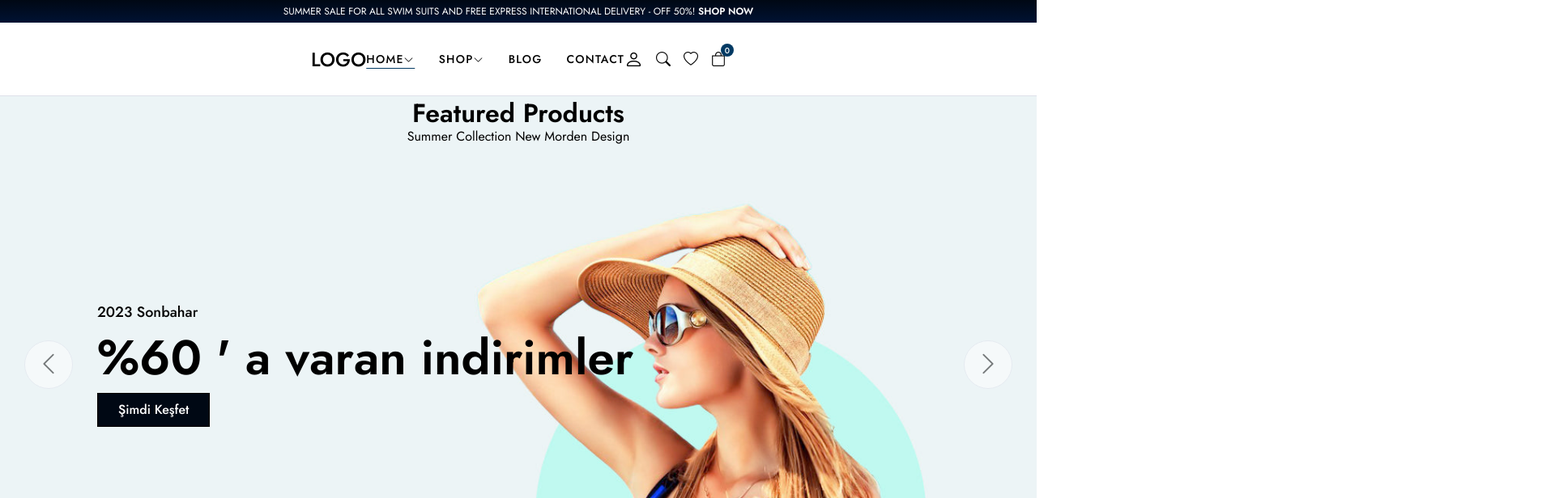
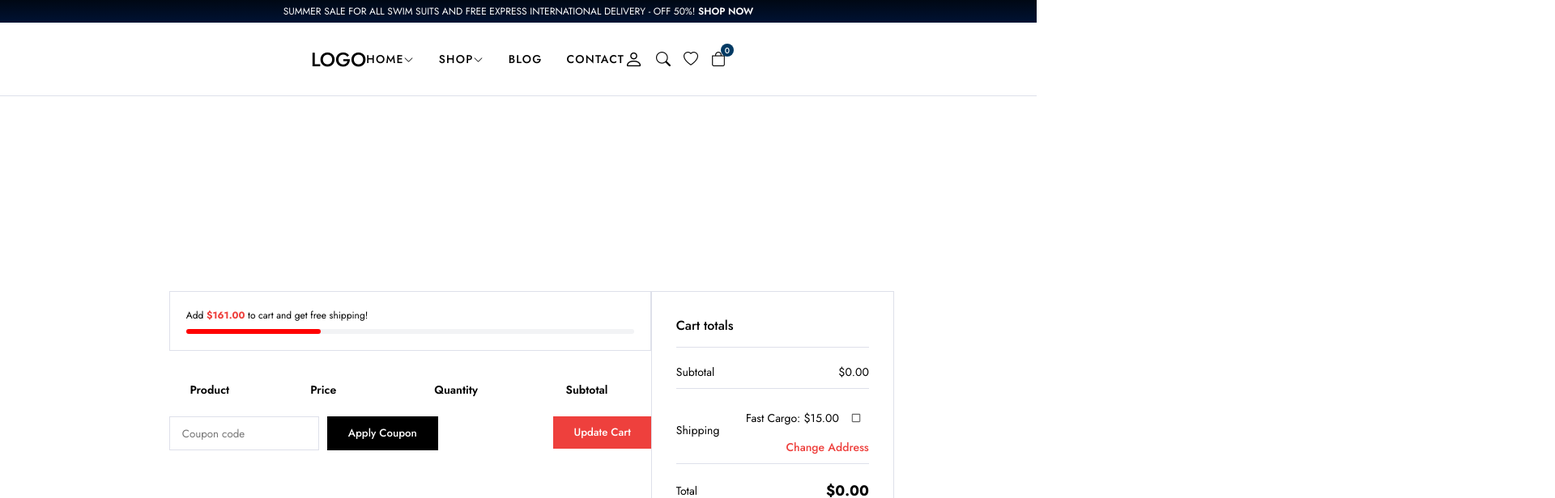
Before and after one commit to beyza-nur-turan/E-Commerce-App, a React (Vite) app in the folder frontend/E_Commerce_App/: page /card in a window 1280 px wide. Shown: the top 616 px of the page at 81% size, 1920 px wide, since content can reach past the window. Built offline with nearby package versions, Linux system fonts and the light colour scheme.

Commit message:
added route page and updated card and product pages

```diff
--- a/frontend/E_Commerce_App/package.json
+++ b/frontend/E_Commerce_App/package.json
@@ -19,6 +19,7 @@
     "formik": "^2.4.5",
     "react": "^18.2.0",
     "react-dom": "^18.2.0",
+    "react-router-dom": "^6.18.0",
     "react-slick": "^0.29.0",
     "slick-carousel": "^1.8.1"
   },
--- a/frontend/E_Commerce_App/src/App.jsx
+++ b/frontend/E_Commerce_App/src/App.jsx
@@ -12,23 +12,14 @@ import ContactPage from "./pages/ContactPage";
 import HomePage from "./pages/HomePage";
 import ProductDetailsPage from "./pages/ProductDetailsPage";
 import ShopPage from "./pages/ShopPage";
+import RouteFix from "./routes/Route";
 
 
 function App() {
 
   return <>
-  <HomePage/>
-  {/* <ShopPage/> */}
-  {/* <ContactPage/> */}
-  {/* <Auth/> */}
-  {/* <Login/> */}
-  {/* <Register/> */}
-  {/* <CardPage/> */}
-  {/* <BlogPage/> */}
-  {/* <Reviews/> */}
-  {/* <ProductDetailsPage/> */}
-  {/* <BlogDetailsPage /> */}
-  </>;
+  <RouteFix/>
+  </>
 }
 
 export default App;
--- a/frontend/E_Commerce_App/src/components/Card/CardItem.jsx
+++ b/frontend/E_Commerce_App/src/components/Card/CardItem.jsx
@@ -8,12 +8,12 @@ const CardItem = ({cardItem}) => {
         <td></td>
         <td className="card-image">
           <img src={cardItem.productItem.img.singleImage} alt="" />
-          <button className="bi bi-x delete-card" onClick={()=>removeFromCard(cardItem.productItem.id)} ></button>
+          <button style={{backgroundColor:"#EE403D"}} className="bi bi-x delete-card" onClick={()=>removeFromCard(cardItem.productItem.id)} ></button>
         </td>{console.log("card",cardItem.productItem.img.singleImage)}
         <td>{cardItem.productItem.name}</td>
-        <td>${cardItem.productItem.price.newPrice}</td>
-        <td className="product-quantity">1</td>
-        <td className="product-subtotal">$108.00</td>
+        <td>${cardItem.productItem.price.newPrice.toFixed(2)}</td>
+        <td className="product-quantity">{cardItem.quantity}</td>
+        <td className="product-subtotal">${(cardItem.productItem.price.newPrice*cardItem.quantity).toFixed(2)}</td>
       </tr>
     );
   };
--- a/frontend/E_Commerce_App/src/components/Card/CardTotals.jsx
+++ b/frontend/E_Commerce_App/src/components/Card/CardTotals.jsx
@@ -1,4 +1,25 @@
+import { useState } from "react";
+import { useCardContext } from "../../context/CardProvider";
+import Checkbox from '@mui/material/Checkbox';
+
 const CardTotals = () => {
+  const {cardItems}=useCardContext();
+  const[fastCargoChecked,setFastCargoChecked]=useState(false)
+
+  const cardItemsTotal=cardItems.map((item)=>{
+    const itemTotal=item.productItem.price.newPrice*item.quantity;
+    return itemTotal
+  })
+  const subTotals=cardItemsTotal.reduce((previousValue,currentValue)=>{
+    return previousValue+currentValue;
+  },0)//reduce ile toplama yapıldı ve başlangıç değeri 0 verildi
+  const cargoFee=15
+  const cardTotals=fastCargoChecked ? (cargoFee+subTotals).toFixed(2) : subTotals.toFixed(2)
+  console.log("total:",cardTotals)
+
+  console.log("subtotal:",subTotals)
+  console.log("cardTotal",cardItemsTotal)
+  console.log("fastcargo:",fastCargoChecked)
     return (
       <div className="card-totals">
         <h2>Cart totals</h2>
@@ -7,7 +28,7 @@ const CardTotals = () => {
             <tr className="card-subtotal">
               <th>Subtotal</th>
               <td>
-                <span id="subtotal">$316.00</span>
+                <span id="subtotal">${subTotals.toFixed(2)}</span>
               </td>
             </tr>
             <tr>
@@ -17,7 +38,8 @@ const CardTotals = () => {
                   <li>
                     <label>
                       Fast Cargo: $15.00
-                      <input type="checkbox" id="fast-cargo" />
+
+                      <Checkbox  checked={fastCargoChecked} onChange={()=>setFastCargoChecked(!fastCargoChecked)}  id="fast-cargo"  />
                     </label>
                   </li>
                   <li>
@@ -29,7 +51,7 @@ const CardTotals = () => {
             <tr>
               <th>Total</th>
               <td>
-                <strong id="card-total">$316.00</strong>
+                <strong id="card-total">${cardTotals}</strong>
               </td>
             </tr>
           </tbody>
--- a/frontend/E_Commerce_App/src/components/Modals/Search/Search.jsx
+++ b/frontend/E_Commerce_App/src/components/Modals/Search/Search.jsx
@@ -21,7 +21,7 @@ const Search = ({ isSearchShow, setIsSearchShow }) => {
           <div className="results">
             <a href="#" className="result-item">
               <img
-                src="img/products/product1/1.png"
+                src="/img/products/product1/1.png"
                 className="search-thumb"
                 alt=""
               />
@@ -33,7 +33,7 @@ const Search = ({ isSearchShow, setIsSearchShow }) => {
             </a>
             <a href="#" className="result-item">
               <img
-                src="img/products/product2/1.png"
+                src="/img/products/product2/1.png"
                 className="search-thumb"
                 alt=""
               />
--- a/frontend/E_Commerce_App/src/components/ProductDetails/Gallery/Gallery.jsx
+++ b/frontend/E_Commerce_App/src/components/ProductDetails/Gallery/Gallery.jsx
@@ -63,7 +63,7 @@ const Gallery = () => {
     <div className="product-gallery">
       {console.log("data:", ProductsData[0].img.thumbs[0])}
       <div className="single-image-wrapper">
-        <img src={activeImg} id="single-image" alt="" />
+        <img src={`/${activeImg.img}`} id="single-image" alt="" />
       </div>
       <div className="product-thumb">
         <div className="glide__track" data-glide-el="track">
@@ -76,7 +76,7 @@ const Gallery = () => {
                 className="glide__slide glide__slide--active"
               >
                 <img
-                  src={itemImg}
+                  src={`/${itemImg}`}
                   alt=""
                   className={`img-fluid ${
                     itemImg === activeImg ? "active" : ""
--- a/frontend/E_Commerce_App/src/components/Products/ProductItem.jsx
+++ b/frontend/E_Commerce_App/src/components/Products/ProductItem.jsx
@@ -93,6 +93,8 @@ import { useCardContext } from "../../context/CardProvider";
 import Box from '@mui/material/Box';
 import Rating from '@mui/material/Rating';
 import StarIcon from '@mui/icons-material/Star';
+import VisibilityIcon from '@mui/icons-material/Visibility';
+import { Link } from "react-router-dom";
 
 
 
@@ -108,8 +110,9 @@ const ExpandMore = styled((props) => {
 }));
 
   const ProductItem=(productItem)=> {
+
   const [expanded, setExpanded] = React.useState(false);
-  const {cardItems,setCardItems,products,addToCard}=useCardContext()
+  const {cardItems,addToCard}=useCardContext()
   const value = 3.5;
 
 
@@ -176,6 +179,10 @@ const ExpandMore = styled((props) => {
         <IconButton aria-label="share">
           <ShareIcon />
         </IconButton>
+        <Link to={`/product${productItem.productItem.id}`}>
+        <IconButton aria-label="share" >
+          <VisibilityIcon />
+        </IconButton></Link>
 
       </CardActions>
 
--- a/frontend/E_Commerce_App/src/context/CardProvider.jsx
+++ b/frontend/E_Commerce_App/src/context/CardProvider.jsx
@@ -13,17 +13,19 @@ function CardProvider({ children }) {
   }, [cardItems]);
   console.log("cardıtem", cardItems);
   const addToCard = (cardItem) => {
-    setCardItems((prevCard) => [...prevCard, cardItem]);
+    setCardItems((prevCard) => [...prevCard, {
+      ...cardItem,quantity:cardItem.quantity ? cardItem.quantity : 1
+    }]);
   };
   const removeFromCard = (itemId) => {
     const filteredCardItems = cardItems.filter((cardItem) => {
-      return cardItem.id !== itemId;
+      return cardItem.productItem.id !== itemId;
     });
 
     setCardItems(filteredCardItems);
   };
 
-  const data = { cardItems, setCardItems, products, addToCard ,removeFromCard };
+  const data = { cardItems, setCardItems, products, addToCard, removeFromCard };
   return <CardContext.Provider value={data}>{children}</CardContext.Provider>;
 }
 export const useCardContext = () => useContext(CardContext);
--- a/frontend/E_Commerce_App/src/main.jsx
+++ b/frontend/E_Commerce_App/src/main.jsx
@@ -6,12 +6,13 @@ import MainLayout from "./layouts/MainLayout";
 import "slick-carousel/slick/slick.css";
 import "slick-carousel/slick/slick-theme.css";
 import CardProvider from "./context/CardProvider";
-
+import { BrowserRouter } from "react-router-dom";
 ReactDOM.createRoot(document.getElementById("root")).render(
 
+    <BrowserRouter>
     <CardProvider>
       <MainLayout>
       <App />
     </MainLayout>
-    </CardProvider>
+    </CardProvider></BrowserRouter>
 );
--- /dev/null
+++ b/frontend/E_Commerce_App/src/routes/Route.jsx
@@ -0,0 +1,27 @@
+
+import { Route, Routes } from 'react-router-dom'
+import HomePage from '../pages/HomePage'
+import ShopPage from '../pages/ShopPage'
+import BlogPage from '../pages/BlogPage'
+import ContactPage from '../pages/ContactPage'
+import CardPage from '../pages/CardPage'
+import ProductDetailsPage from '../pages/ProductDetailsPage'
+import BlogDetailsPage from '../pages/BlogDetailsPage'
+import AuthPage from '../pages/AuthPage'
+
+function RouteFix() {
+  return (
+    <Routes>
+        <Route path="/" element={<HomePage />} />
+      <Route path="/shop" element={<ShopPage />} />
+      <Route path="/blog" element={<BlogPage  />} />
+      <Route path="/contact" element={<ContactPage />} />
+      <Route path="/card" element={<CardPage />} />
+      <Route path="/auth" element={<AuthPage />} />
+      <Route path="/product/:id" element={<ProductDetailsPage />} />
+      <Route path="/blog/:id" element={<BlogDetailsPage />} />
+    </Routes>
+  )
+}
+
+export default RouteFix
```
Also changed, not shown: frontend/E_Commerce_App/src/components/Layout/Header.jsx (+16 -14 lines), 1 other file (tests, documents, lock files or other folders).
